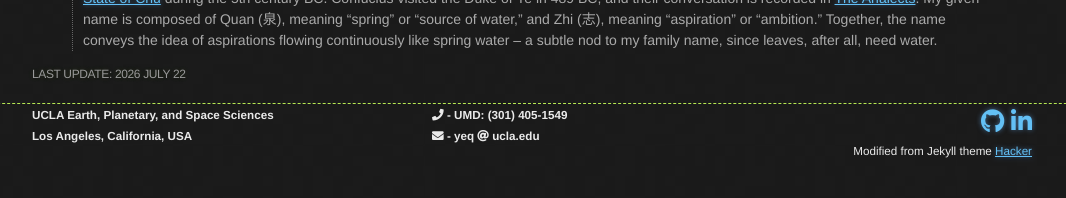
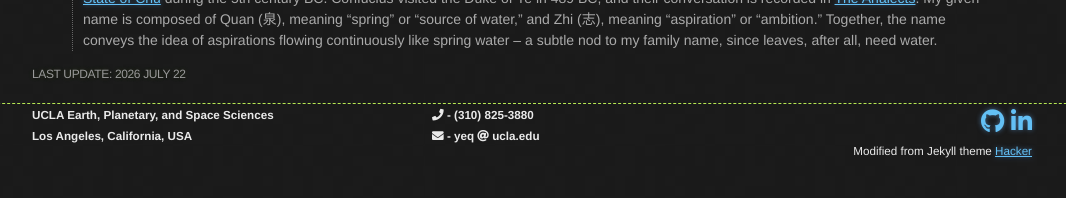
Before and after one commit to Yeqzids/Yeqzids.GitHub.io, a Jekyll site: the page built from index.md, in a window 1280 px wide and 900 px high, scrolled down 2883 px. Shown: the part 696-894 px from the top of the window, without its empty margins (108-1174 px from the left). Built offline with Jekyll 4.4.1, drawn with Linux system fonts in a browser that asks for light colours; nearby versions of some CDN libraries.

Commit message:
Update default.html

```diff
--- a/_layouts/default.html
+++ b/_layouts/default.html
@@ -20,7 +20,7 @@
         </div>
 
         <div class="subcontainer_header_logo">
-          <a href="https://www.ucla.edu"><img src="imgs/ucla_logo.png" height="75"></a>
+          <a href="https://www.ucla.edu"><img src="imgs/ucla_logo.png" height="50"></a>
         </div>
       </div>
     </header>
@@ -48,7 +48,7 @@
         Los Angeles, California, USA</strong></small>
       </div>
       <div class="subcontainer_footer_middle">
-        <small><strong><i class="fas fa-phone"></i> - UMD: (301) 405-1549<br>
+        <small><strong><i class="fas fa-phone"></i> - (310) 825-3880<br>
         <i class="fas fa-envelope"></i> - yeq <i class="fas fa-at"></i> ucla.edu</strong></small>
       </div>
       <div class="subcontainer_footer_right">
```
